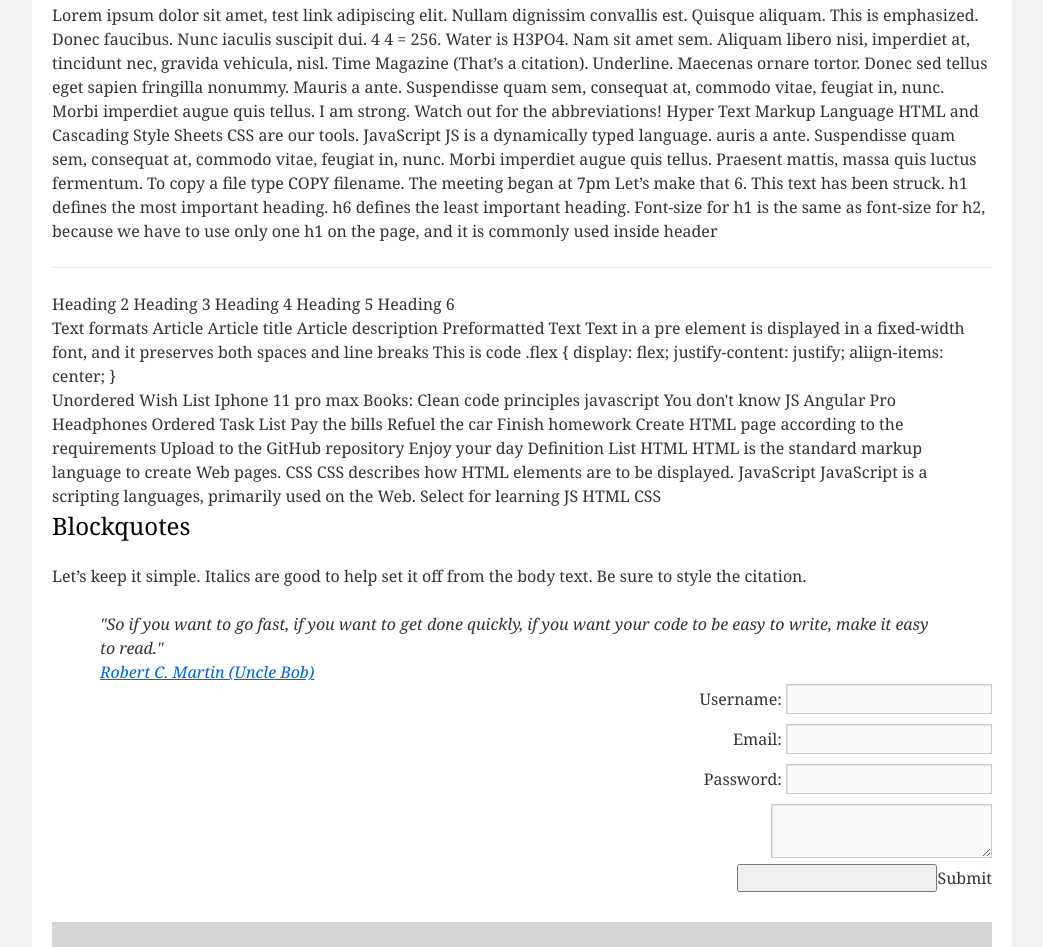
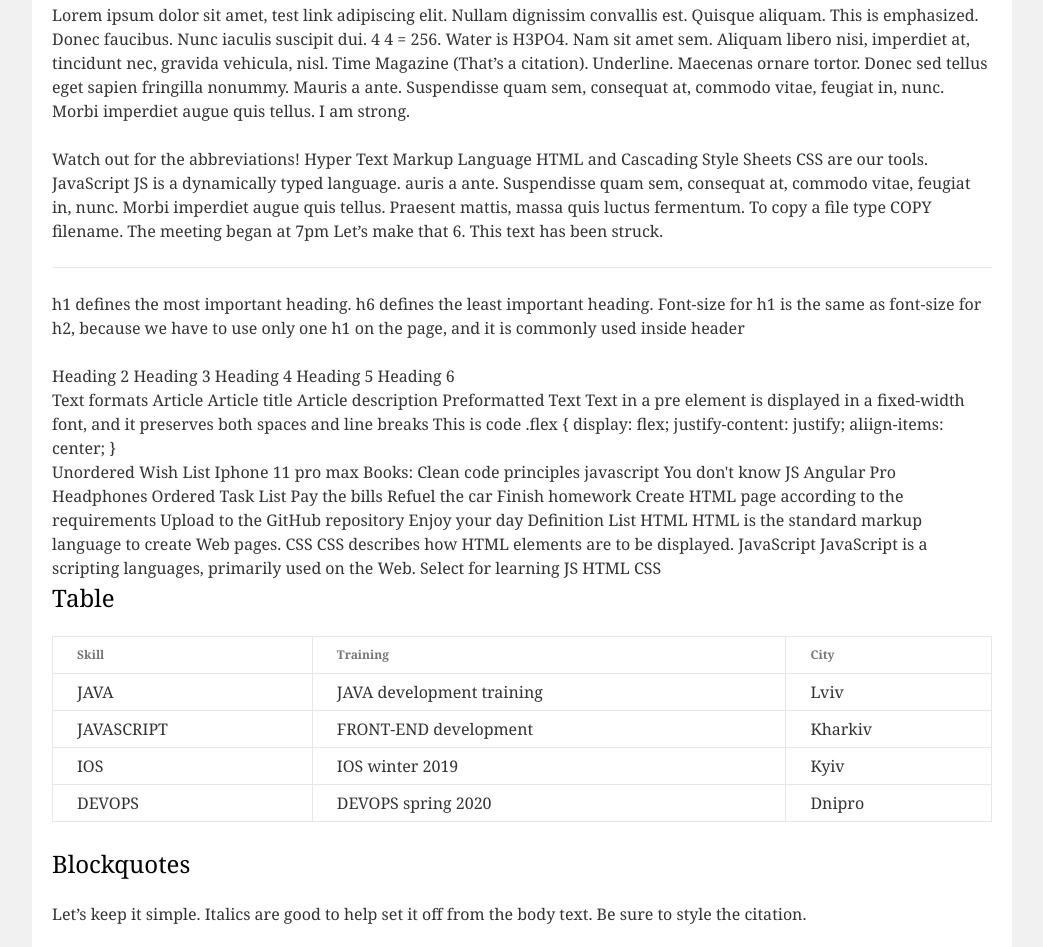
Before and after one commit to vladimirovich123/FL-12, a plain HTML site: page FL12_HW1/homework/index.html in a window 1280 px wide. Shown: the part 316-1263 px from the top of the page, without its empty margins (118-1161 px from the left). Drawn offline with Linux system fonts and the light colour scheme.

Commit message:
tables & text

```diff
--- a/FL12_HW1/homework/index.html
+++ b/FL12_HW1/homework/index.html
@@ -24,7 +24,7 @@
                 <a href="#">Headings</a>
                 <a href="#">Text formats</a>
                 <a href="#">Types of lists</a>
-                <a href="#">Table</a>
+                <a href="#table">Table</a>
                 <a href="#blockquotes">Blockquotes</a>
                 <a href="#registration">Registration</a>
               </p>
@@ -33,7 +33,8 @@
           </header>
 
           <div>
-              <p>Lorem ipsum dolor sit amet,
+            <p>
+              Lorem ipsum dolor sit amet,
               test link
               adipiscing elit.
               Nullam dignissim convallis est. Quisque aliquam.
@@ -47,7 +48,9 @@
               Underline.
               Maecenas ornare tortor. Donec sed tellus eget sapien fringilla nonummy. Mauris a ante. Suspendisse quam sem, consequat at, commodo vitae, feugiat in, nunc. Morbi imperdiet augue quis tellus.
               I am strong.
+            </p>
 
+            <p>
               Watch out for the abbreviations!
               Hyper Text Markup Language HTML
               and
@@ -61,13 +64,13 @@
               The meeting began at 7pm
               Let’s make that 6.
               This text has been struck.
+            </p>
 
-                  h1 defines the most important heading. h6 defines the least important heading. Font-size for h1 is the same as font-size for h2, because we have to use only one h1 on the page, and it is commonly used inside header
-              </p>
             <hr>
           </div>
 
           <div>
+            <p>h1 defines the most important heading. h6 defines the least important heading. Font-size for h1 is the same as font-size for h2, because we have to use only one h1 on the page, and it is commonly used inside header</p>
               Heading 2
               Heading 3
               Heading 4
@@ -127,7 +130,34 @@
               HTML
               CSS
           </div>
-
+          <div id="table">
+                <h2>Table</h2>
+                <table>
+                    <tr>
+                        <th>Skill</th>
+                        <th>Training</th>
+                        <th>City</th>
+                    </tr>
+                    <tr>
+                        <td>JAVA</td>
+                        <td>JAVA development training</td>
+                        <td>Lviv</td>
+                    </tr>
+                    <tr>
+                        <td>JAVASCRIPT</td>
+                        <td>FRONT-END development</td>
+                        <td>Kharkiv</td>
+                    </tr>
+                    <tr>
+                        <td>IOS</td>
+                        <td>IOS winter 2019</td>
+                        <td>Kyiv</td></tr>
+                    <tr>
+                        <td>DEVOPS</td>
+                        <td>DEVOPS spring 2020</td>
+                        <td>Dnipro</td></tr>
+                </table>
+            </div>
           <div id="blockquotes">
             <h2>Blockquotes</h2>
               <p>Let’s keep it simple. Italics are good to help set it off from the body text. Be sure to style the citation.</p>
@@ -141,9 +171,9 @@
             <form>
               Username: <input type="text"><br>
               Email: <input type="email"><br>
-              Password: <input type="password" ><br>
-              <textarea></textarea><br>
-              <input type="button">Submit
+              Password: <input type="password"><br>
+              <textarea rows="4" cols="24"></textarea><br>
+              <button>Submit</button>
             </form>
           </div>
 
```
Lines whose indentation alone changed are shown as unchanged.
